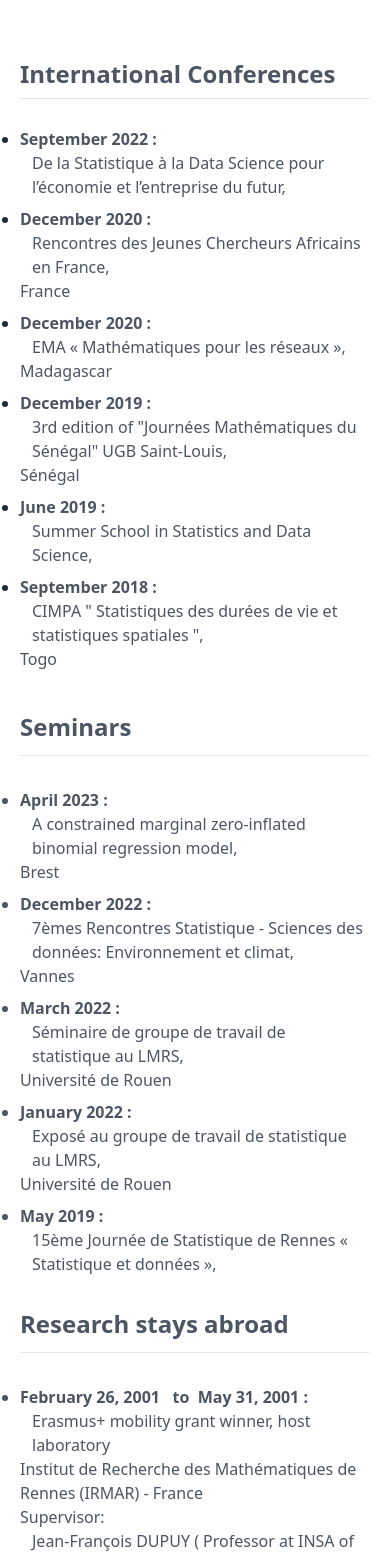
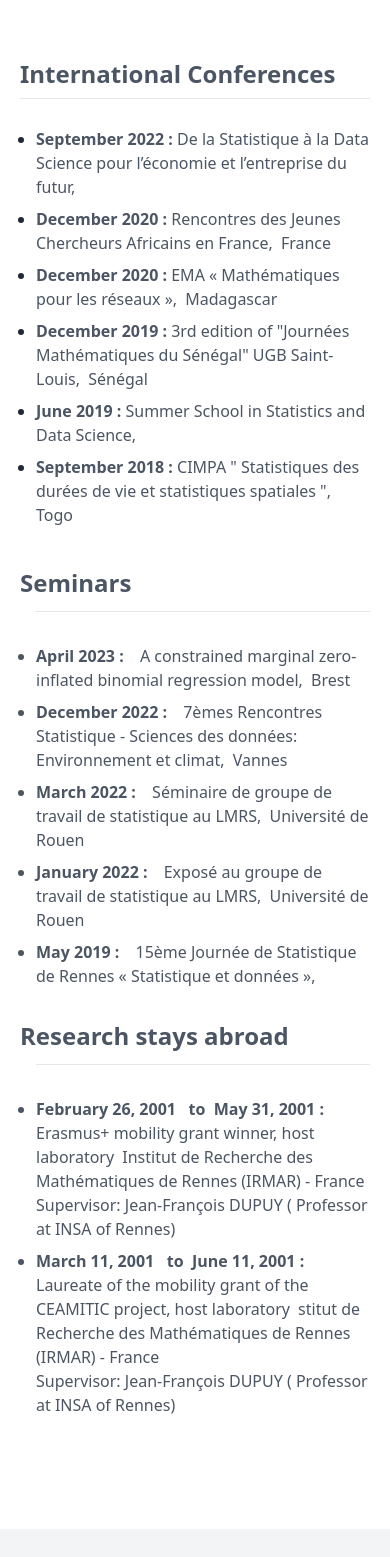
Before and after one commit to Gnilane95/essoham_portfolio, a Next.js app: page /talks in a window 390 px wide. Shown: the part 920-2477 px from the top of the page. Built offline with nearby package versions, Linux system fonts and the light colour scheme; what tw-elements would draw is missing.

Commit message:
Justify text

```diff
--- a/components/shared/Conference.jsx
+++ b/components/shared/Conference.jsx
@@ -1,9 +1,5 @@
 import React from "react";
 import { conferences, seminaires, researchAbroad } from "../../data/siteData";
-import { FcConferenceCall } from "react-icons/fc";
-import { RiKakaoTalkFill } from "react-icons/ri";
-import { IoLocationSharp } from "react-icons/io5";
-import { GiArchiveResearch } from "react-icons/gi";
 import { formatDate, formatMonthYear } from "../../utils/formater";
 
 
@@ -13,7 +9,7 @@ export default function Conference() {
   const {title: reserchAbroadTitle, talks: abroadTalks } = researchAbroad;
   return (
     <>
-      <div className="mb-9">
+      <div className="mb-9 ml-4 md:ml-0">
       <ul className="list-disc">
           {
             conferenceTalk.map((talk) => {
@@ -22,9 +18,9 @@ export default function Conference() {
                   <li key={id} className="py-1">
                   <article>
                     <div className=" text-gray-600">
-                      <h2 className="tracking-tightd flex flex-wrap">
+                      <h2 className="md:flex md:flex-wrap">
                         <span className=" font-semibold">{formatMonthYear(year)} :</span>
-                        <span className="ml-3 mr-1"> {subject}, </span>
+                        <span className="md:ml-3 mr-1"> {subject}, </span>
                         <span className=""> {location}</span>
                       </h2>
                     </div>
@@ -42,7 +38,7 @@ export default function Conference() {
         <h2 className="text-2xl font-black text-gray-600 pb-3">
           {seminaireTitle}
         </h2>
-        <div className="py-7">
+        <div className="py-7 ml-4 md:ml-0">
           <ul className="list-disc ">
             {
                 seminaireTalk.map((talk) => {
@@ -51,7 +47,7 @@ export default function Conference() {
                         <li key={id} className="py-1 text-gray-600">
                         <article>
                           <div className="">
-                            <h2 className="tracking-tighth flex flex-wrap">
+                            <h2 className="md:flex md:flex-wrap">
                               <span className="font-semibold">{ formatMonthYear(year)} :</span>
                               <span className="ml-3 mr-1"> {subject}, </span>
                               <span className=""> {location}</span>
@@ -72,7 +68,7 @@ export default function Conference() {
         <h2 className="text-2xl font-black text-gray-600 pb-3">
           {reserchAbroadTitle}
         </h2>
-        <div className="py-7">
+        <div className="py-7 ml-4 md:ml-0">
         <ul className="list-disc">
             {
                 abroadTalks.map((talk) => {
@@ -82,13 +78,13 @@ export default function Conference() {
                         <article>
                           <div className="">
                             <div>
-                              <h2 className="font-boldg tracking-tightd flex flex-wrap">
+                              <h2 className="md:flex md:flex-wrap">
                                 <span className="font-semibold">{formatDate(from)} &nbsp; to &nbsp;{formatDate(to)} :</span>
                                 <span className="ml-3 mr-1"> {topic}</span>
                                 <span className=""> {location} - {town}</span>
                               </h2>
-                              <div className="flex flex-wrap">
-                                Supervisor: <span className="ml-3">{supervisor}</span>
+                              <div className="md:flex md:flex-wrap">
+                                Supervisor: <span className="md:ml-3">{supervisor}</span>
                               </div>
                             </div>
                           </div>
--- a/components/shared/MScStudent.jsx
+++ b/components/shared/MScStudent.jsx
@@ -9,7 +9,7 @@ export default function MScStudent() {
         M.Sc. Students
         </h2>
       </div>
-      <ul className="pt-1 space-y-1 list-disc">
+      <ul className="pt-1 space-y-1 list-disc ml-4 md:ml-0">
         {mScStudents.map((MScStudent) => {
           const {id, student, supervisor, date, title, location} = MScStudent;
           return (
--- a/components/shared/PhDStudent.jsx
+++ b/components/shared/PhDStudent.jsx
@@ -9,7 +9,7 @@ export default function PhDStudent() {
         Ph.D. Students
         </h2>
       </div>
-      <ul className="pt-1 space-y-1 list-disc">
+      <ul className="pt-1 space-y-1 list-disc ml-4 md:ml-0">
         {phdStudents.map((PhDStudent) => {
           const {id, student, supervisor, date, title, location} = PhDStudent;
           return (
--- a/components/shared/Teach.jsx
+++ b/components/shared/Teach.jsx
@@ -9,10 +9,10 @@ export default function Teach() {
         return (
           <li key={id} className="pb-3 text-gray-600">
             <article>
-              <div className="xl:col-span-3f">
-                <div className="space-y-6f">
+              <div className="">
+                <div className="">
                   {/* Year and university */}
-                  <div className="flex items-center space-x-1 text-lg font-semibold">
+                  <div className="flex items-center space-x-1 text-lg">
                     <div className="">
                       <time dateTime={year}>{year}</time>
                     </div>
@@ -22,17 +22,17 @@ export default function Teach() {
                     </h2>
                   </div>
                   {/* Courses */}
-                  <ol className="list-disc ">
+                  <ol className="list-disc ml-4 md:ml-0">
                       <div className="">
-                        <div className="ml-6j">
+                        <div className="">
                           {courses.map((course) => (
                             <li>
                               <div
-                                className="flex flex-wrap my-3"
+                                className="md:flex md:flex-wrap my-3"
                                 key={course.id}
                                 >
-                                <span className="badgeh badge-outlineh ml-3j p-3g font-semiboldg">{course.type} : </span>
-                                <span className="ml-3">{course.topic}</span>
+                                <span className="">{course.type} : </span>
+                                <span className="md:ml-3">{course.topic}</span>
                               </div>
                             </li>
                           ))}
```
